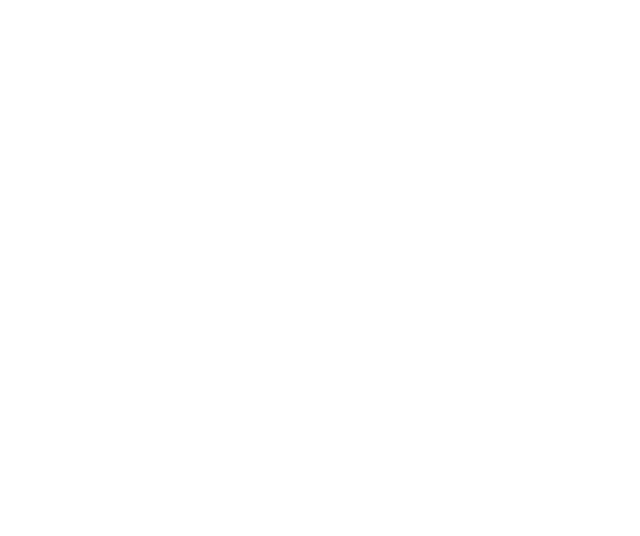
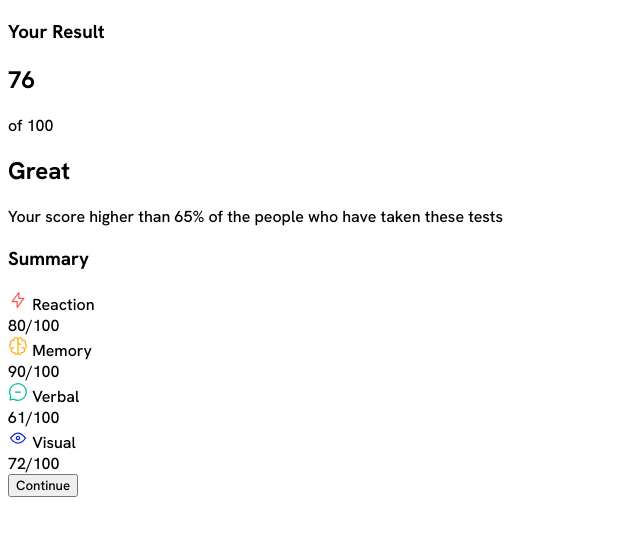
Before and after one commit to ahmadrzq/Results-summary-component-FM, a plain HTML site: page index.html in a window 1280 px wide. Shown: the whole page, without its empty margins (0-640 px from the left). Drawn offline with Linux system fonts and the light colour scheme.

Commit message:
Create card structure

```diff
--- a/index.html
+++ b/index.html
@@ -16,7 +16,51 @@
   </head>
   <body>
     <main>
-      <section id="results"></section>
+      <section>
+        <div class="result">
+            <h3>Your Result</h3>
+            <div class="circle">
+                <h1>76</h1>
+                <p>of 100</p>
+            </div>
+            <h2>Great</h2>
+            <p>Your score higher than 65% of the people who have taken these tests</p>
+        </div>
+        <div class="summary">
+            <h3>Summary</h3>
+            <div class="card-row">
+                <div class="row red">
+                    <div>
+                        <img src="assets/images/icon-reaction.svg" alt="">
+                        <span class="title">Reaction</span>
+                    </div>
+                    <span class="value">80<span>/100</span></span>
+                </div>
+                <div class="row yellow">
+                    <div >
+                        <img src="assets/images/icon-memory.svg" alt="">
+                        <span class="title">Memory</span>
+                    </div>
+                    <span class="value">90<span>/100</span></span>
+                </div>
+                <div class="row green">
+                    <div>
+                        <img src="assets/images/icon-verbal.svg" alt="">
+                        <span class="title">Verbal</span>
+                    </div>
+                    <span class="value">61<span>/100</span></span>
+                </div>
+                <div class="row blue">
+                    <div>
+                        <img src="assets/images/icon-visual.svg" alt="">
+                        <span class="title">Visual</span>
+                    </div>
+                    <span class="value">72<span>/100</span></span>
+                </div>
+            </div>
+            <button>Continue</button>
+        </div>
+      </section>
     </main>
   </body>
 </html>
```
